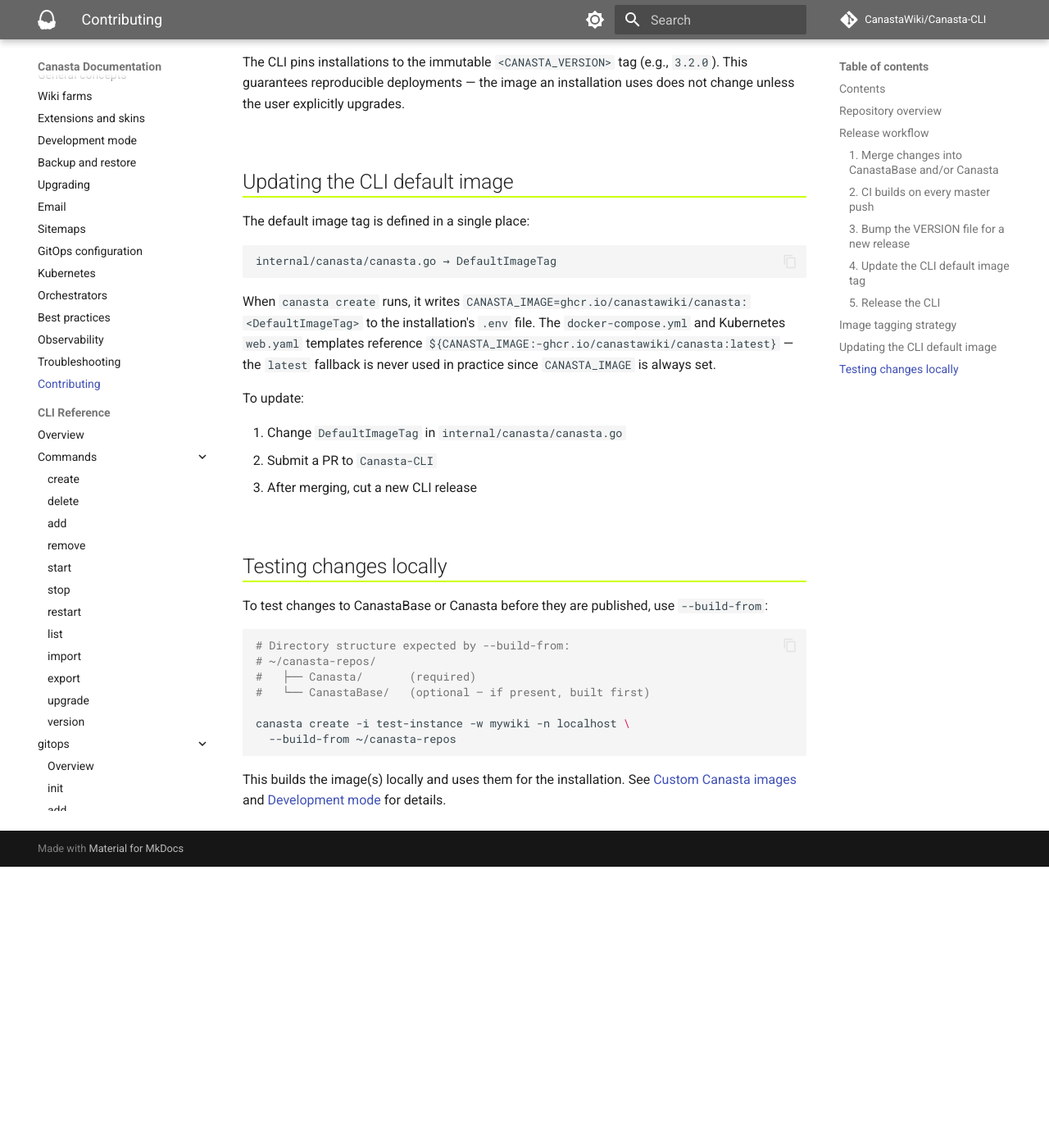
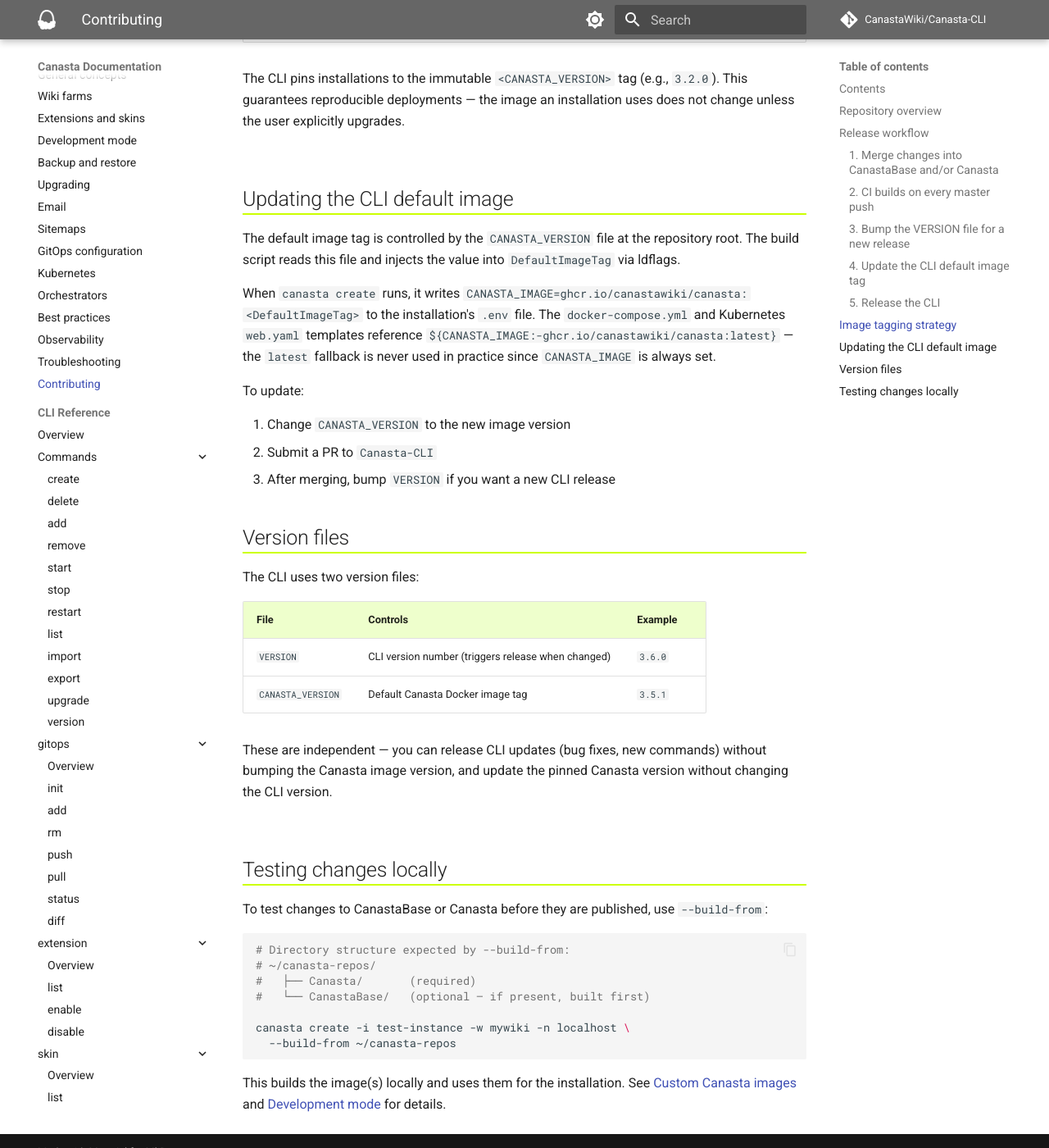
Before and after one commit to CanastaWiki/Canasta-CLI, an MkDocs documentation site: the page built from docs/guide/contributing.md, in a window 1280 px wide and 1400 px high, scrolled down 2767 px. Shown: the whole window at 82% size. Built offline with MkDocs 1.6.1 and Material for MkDocs 9.7.7, drawn with Linux system fonts in a browser that asks for light colours; comment, search, counter and statistics services are not loaded; before the commit the page ends 3824 px from its top, so only the background shows below that; some of the changed text lies outside the part shown.

Commit message:
Decouple CLI and Canasta image version numbers (#644)
Add a CANASTA_VERSION file that pins the default Canasta Docker image
tag independently from the CLI version in VERSION. build.sh now reads
both files and injects them separately via ldflags.

Bump CLI version to 3.6.0 while keeping Canasta pinned at 3.5.1.

````diff
--- a/docs/guide/contributing.md
+++ b/docs/guide/contributing.md
@@ -57,17 +57,13 @@
 
 ### 4. Update the CLI default image tag
 
-After the versioned image is published, update `DefaultImageTag` in `internal/canasta/canasta.go` to match the new version:
-
-```go
-DefaultImageTag = "3.3.0"
-```
+After the versioned image is published, update the `CANASTA_VERSION` file in the Canasta-CLI repository to match the new version (e.g., `3.3.0`). The build script reads this file and sets `DefaultImageTag` via ldflags.
 
 This ensures new installations created with `canasta create` use the new version. Existing installations keep whatever version is in their `.env` file until explicitly upgraded.
 
 ### 5. Release the CLI
 
-Tag and release the CLI via GitHub Releases. The install script (`install.sh`) downloads the latest CLI release.
+Bump the `VERSION` file in the Canasta-CLI repository to trigger a new release. The `VERSION` file controls the CLI version number, which is independent of the Canasta image version in `CANASTA_VERSION`. You can release new CLI versions without bumping the Canasta image version, and vice versa.
 
 ---
 
@@ -90,19 +86,26 @@
 
 ## Updating the CLI default image
 
-The default image tag is defined in a single place:
-
-```
-internal/canasta/canasta.go → DefaultImageTag
-```
+The default image tag is controlled by the `CANASTA_VERSION` file at the repository root. The build script reads this file and injects the value into `DefaultImageTag` via ldflags.
 
 When `canasta create` runs, it writes `CANASTA_IMAGE=ghcr.io/canastawiki/canasta:<DefaultImageTag>` to the installation's `.env` file. The `docker-compose.yml` and Kubernetes `web.yaml` templates reference `${CANASTA_IMAGE:-ghcr.io/canastawiki/canasta:latest}` — the `latest` fallback is never used in practice since `CANASTA_IMAGE` is always set.
 
 To update:
 
-1. Change `DefaultImageTag` in `internal/canasta/canasta.go`
+1. Change `CANASTA_VERSION` to the new image version
 2. Submit a PR to `Canasta-CLI`
-3. After merging, cut a new CLI release
+3. After merging, bump `VERSION` if you want a new CLI release
+
+## Version files
+
+The CLI uses two version files:
+
+| File | Controls | Example |
+|------|----------|---------|
+| `VERSION` | CLI version number (triggers release when changed) | `3.6.0` |
+| `CANASTA_VERSION` | Default Canasta Docker image tag | `3.5.1` |
+
+These are independent — you can release CLI updates (bug fixes, new commands) without bumping the Canasta image version, and update the pinned Canasta version without changing the CLI version.
 
 ---
 
````
Also changed, not shown: RELEASE_NOTES.md (+1 -0 lines), 6 other files.
